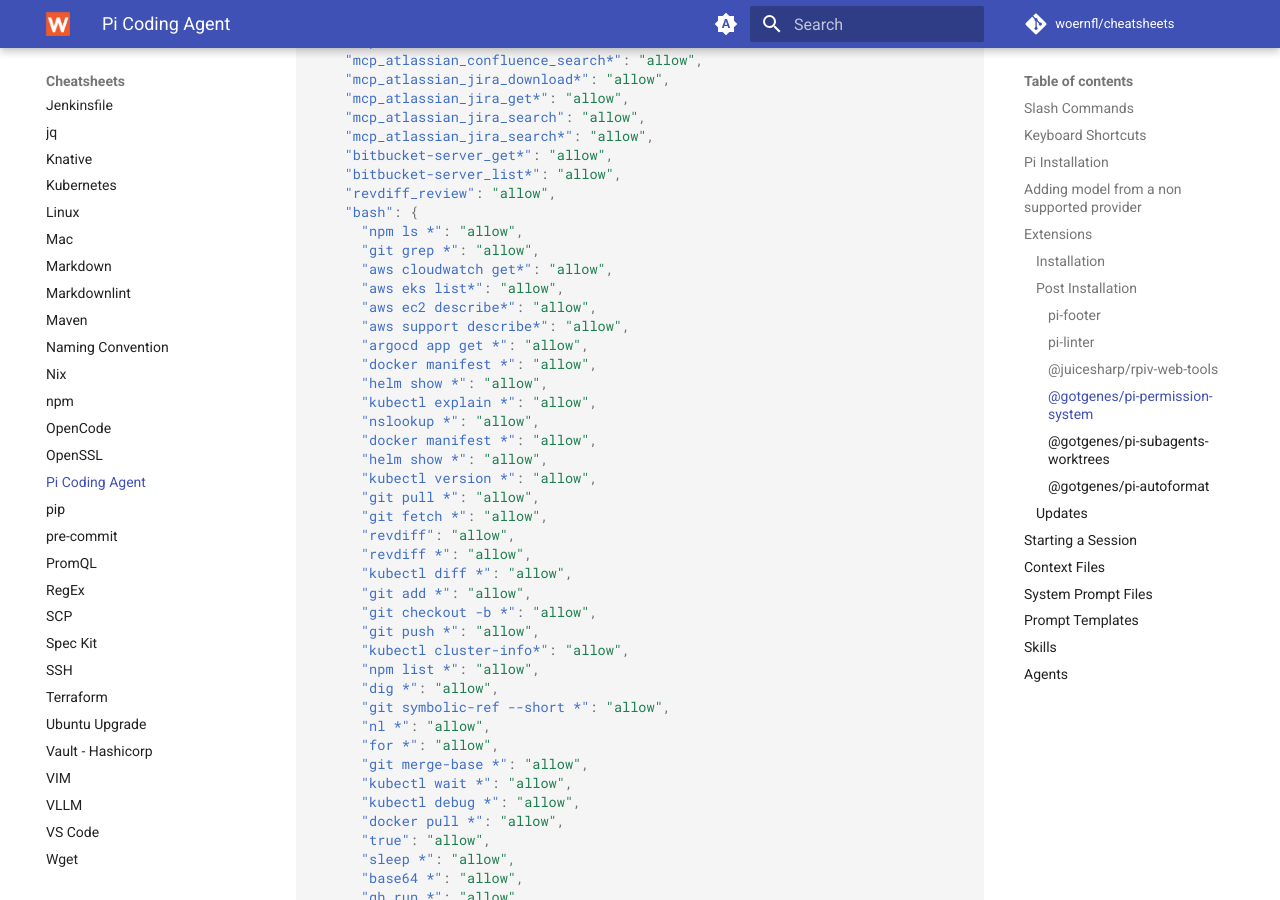
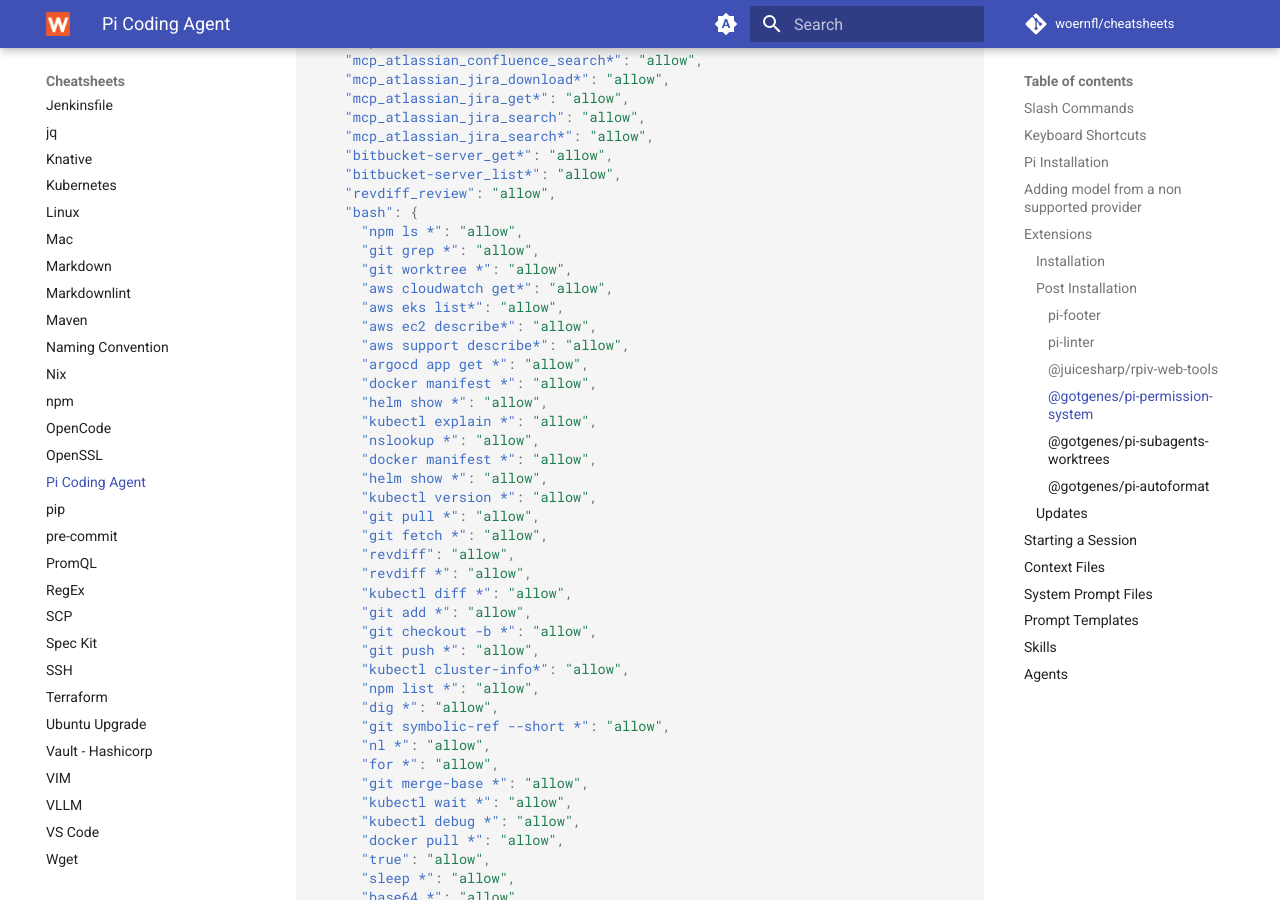
Before and after one commit to woernfl/cheatsheets, an MkDocs documentation site: the page built from docs/pi.md, in a window 1280 px wide and 900 px high, scrolled down 8694 px. Built offline with MkDocs 1.6.1 and Material for MkDocs 9.7.7, drawn with Linux system fonts in a browser that asks for light colours; comment, search, counter and statistics services are not loaded.

Commit message:
Update pi.md (#537)

```diff
--- a/docs/pi.md
+++ b/docs/pi.md
@@ -418,6 +418,7 @@
     "bash": {
       "npm ls *": "allow",
       "git grep *": "allow",
+      "git worktree *": "allow",
       "aws cloudwatch get*": "allow",
       "aws eks list*": "allow",
       "aws ec2 describe*": "allow",
```
